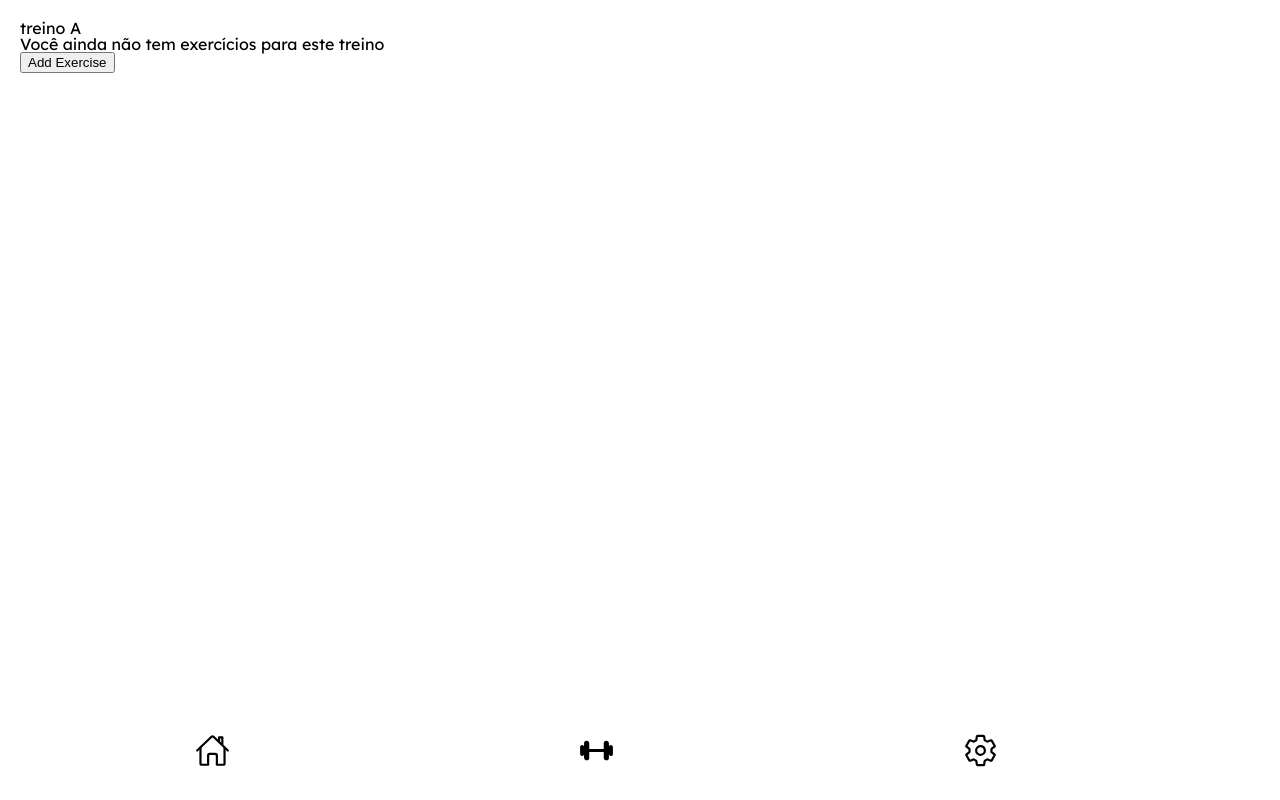
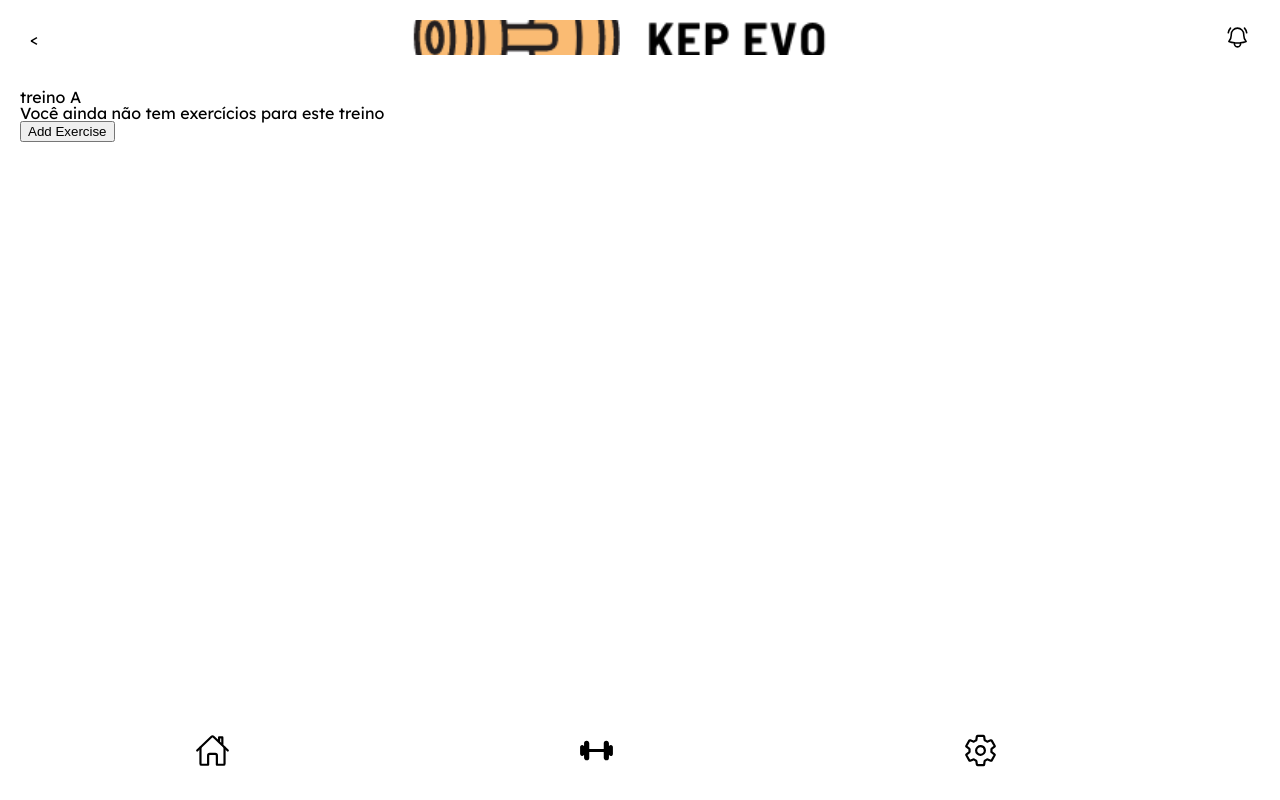
Before and after one commit to viniciuscoassis/kepevo-frontend, a React (Create React App) app: page /dashboard in a window 1280 px wide. Built offline with nearby package versions, Linux system fonts and the light colour scheme.

Commit message:
feat: add diferent routes at the navbat

```diff
--- a/src/App.js
+++ b/src/App.js
@@ -1,8 +1,10 @@
 import { BrowserRouter, Route, Routes } from "react-router-dom";
 import { ToastContainer } from 'react-toastify';
 import Dashboard from "./pages/Dashboard";
+import Home from "./pages/Dashboard/Home/HomePage";
+import SettingsPage from "./pages/Dashboard/Settings/SettingsPage";
 
-import WorkoutPage from "./pages/Workout";
+import WorkoutPage from "./pages/Dashboard/Workout/WorkoutPage";
 
 export default function App() {
   return (<>
@@ -13,7 +15,8 @@ export default function App() {
         {/* <Route path="/enroll" element={}/> */}
         <Route path="/dashboard" element={<Dashboard />}>
           <Route path="workout" element={<WorkoutPage />} />
-          {/* <Route path="profile" element={< />} /> */}
+          <Route path="settings" element={<SettingsPage />} />
+          <Route path="home" element={<Home />} />
           <Route index path="*" element={<WorkoutPage />} />
         </Route>
 
--- /dev/null
+++ b/src/components/Dashboard/Header.js
@@ -0,0 +1,34 @@
+import styled from "styled-components"
+import logo from "../../assets/images/logo.png"
+import { HiOutlineBellAlert } from "react-icons/hi2"
+
+export default function Header() {
+    const a = "<";
+    return (
+        <Wrapper>
+            <div className="left"> {a} </div>
+            <div className="middle">
+                <img src={logo} alt="logotipo" /> </div>
+            <div className="right">
+                <HiOutlineBellAlert size={25} /> </div>
+
+        </Wrapper>
+    )
+}
+
+const Wrapper = styled.div`
+display: flex;
+justify-content: space-between;
+margin: 0 10px;
+align-items: center;
+margin-bottom: 2rem;
+.middle{
+    width: 60vw;
+
+    img{
+        max-height: 35px;
+        object-fit: cover;
+        width: 100%;
+    }
+}
+`
--- /dev/null
+++ b/src/pages/Dashboard/Home/HomePage.js
@@ -0,0 +1,3 @@
+export default function Home() {
+    return (<></>)
+}
--- /dev/null
+++ b/src/pages/Dashboard/Settings/SettingsPage.js
@@ -0,0 +1,3 @@
+export default function SettingsPage() {
+    return (<></>)
+}
--- a/src/pages/Dashboard/index.js
+++ b/src/pages/Dashboard/index.js
@@ -1,13 +1,15 @@
 import { Outlet } from "react-router-dom";
 import styled from "styled-components"
-import NavigationBar from "../../components/dashboard/NavigationBar";
+import Header from "../../components/Dashboard/Header";
+import NavigationBar from "../../components/Navbar/NavigationBar";
 
 export default function Dashboard() {
-    return (
-        <Wrapper>
-            <NavigationBar />
-            <Outlet />
-        </Wrapper>)
+  return (
+    <Wrapper>
+      <Header />
+      <NavigationBar />
+      <Outlet />
+    </Wrapper>)
 }
 
 const Wrapper = styled.div`
```
Also changed, not shown: src/assets/images/kep evo.png (added), src/assets/images/logo.png (added), src/components/Navbar/NavigationBar.js (renamed from src/components/dashboard/NavigationBar.js), src/components/Navbar/NavigationButton.js (renamed from src/components/dashboard/NavigationButton.js), src/pages/Dashboard/Workout/WorkoutPage.js (renamed from src/pages/Workout/index.js).
